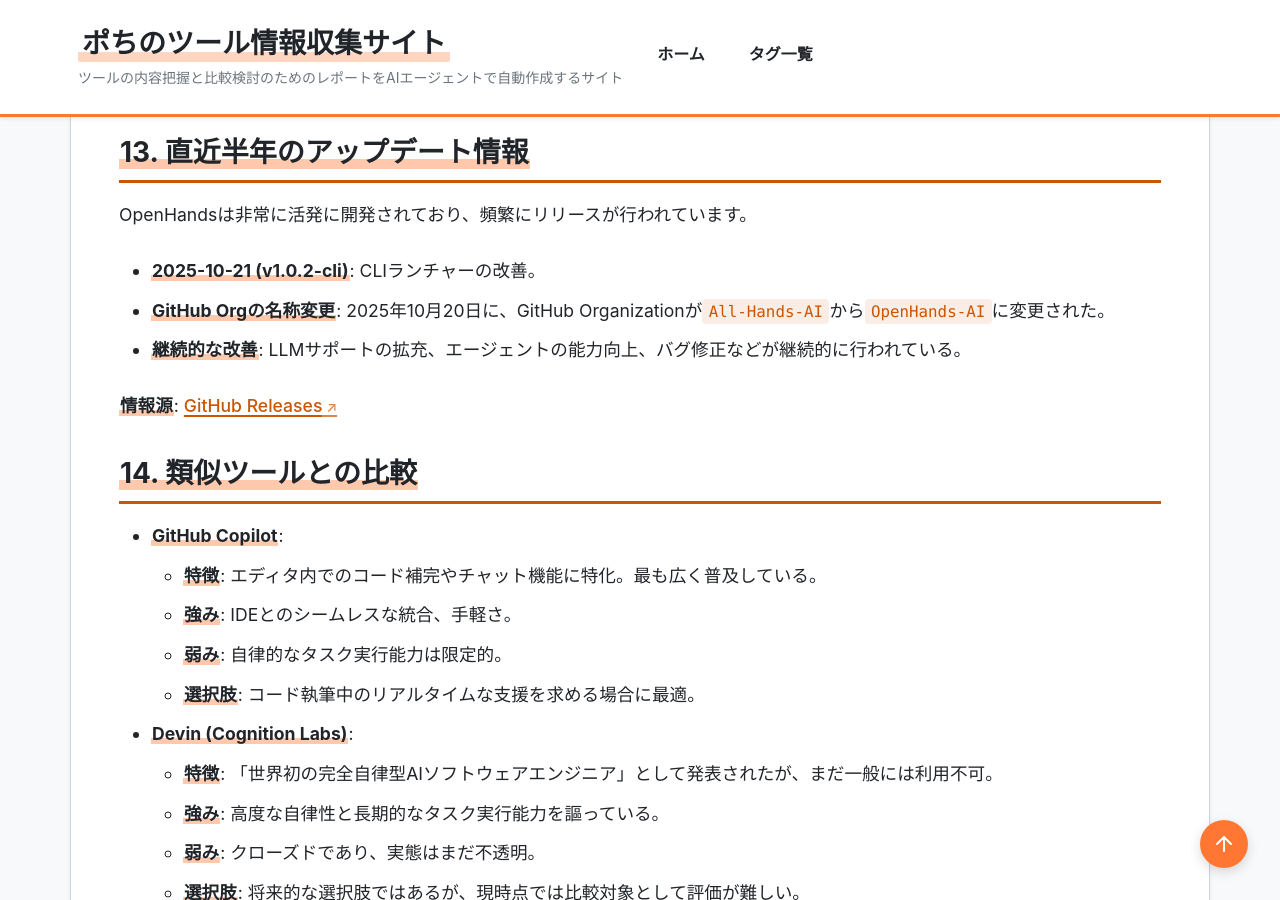
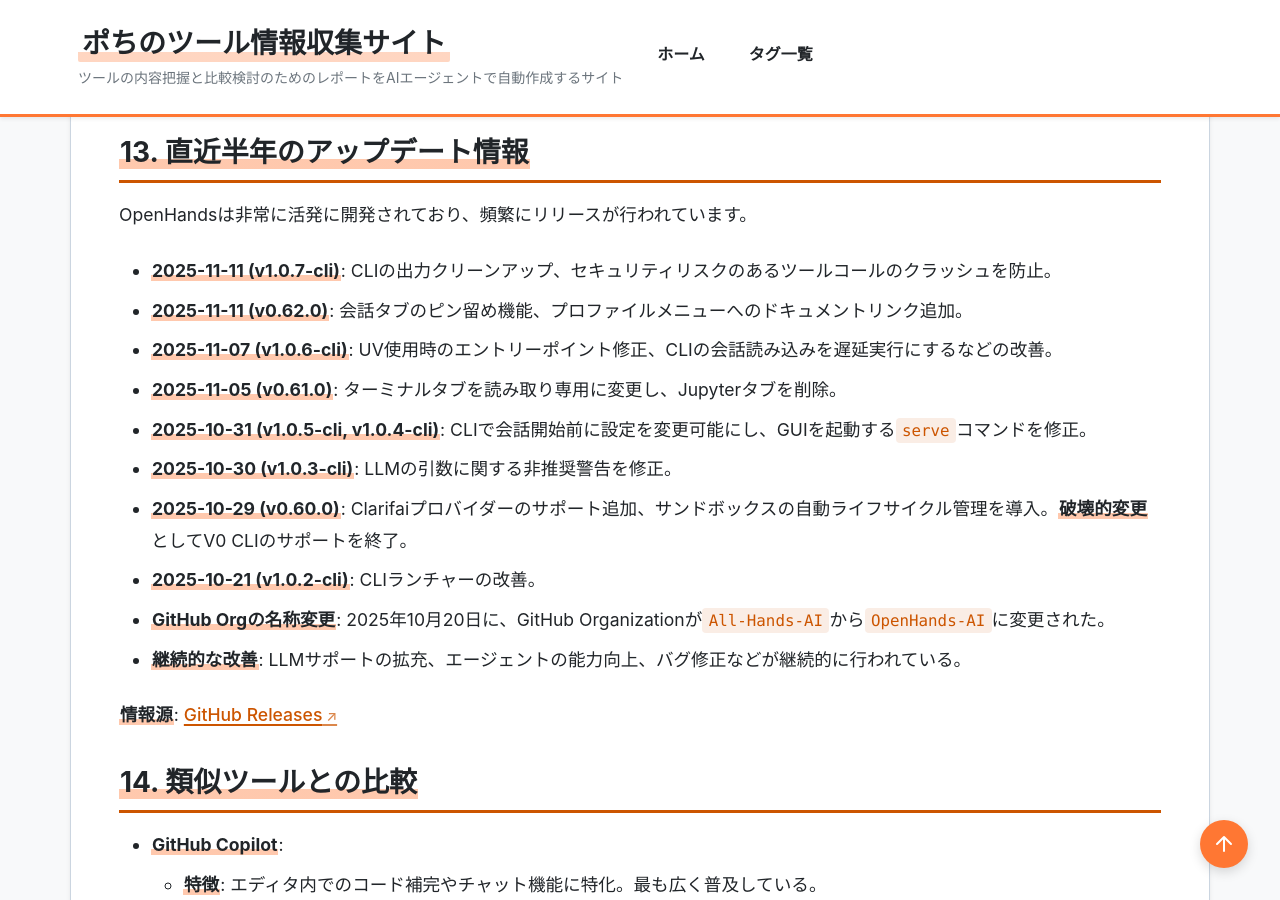
Before and after one commit to aegisfleet/tool-survey-report, a Jekyll site: the page built from _reports/openhands.md, in a window 1280 px wide and 900 px high, scrolled down 6570 px. Built offline with Jekyll 4.4.1, drawn with Linux system fonts in a browser that asks for light colours; some of the changed text lies outside the part shown.

Commit message:
feat: Update OpenHands report with latest information (#236)
Updated the OpenHands research report to reflect the latest releases and information as of 2025-12-10.

- Updated the 'last_updated' date to 2025-12-10.
- Added recent release information to the '直近半年のアップデート情報' section, covering updates from late October to November 2025.
- Verified the changes with a local Jekyll build and a Playwright script.

Co-authored-by: google-labs-jules[bot] <161369871+google-labs-jules[bot]@users.noreply.github.com>

```diff
--- a/_reports/openhands.md
+++ b/_reports/openhands.md
@@ -142,11 +142,18 @@ OpenHandsはオープンソースのため無料で利用可能ですが、す
 
 OpenHandsは非常に活発に開発されており、頻繁にリリースが行われています。
 
+*   **2025-11-11 (v1.0.7-cli)**: CLIの出力クリーンアップ、セキュリティリスクのあるツールコールのクラッシュを防止。
+*   **2025-11-11 (v0.62.0)**: 会話タブのピン留め機能、プロファイルメニューへのドキュメントリンク追加。
+*   **2025-11-07 (v1.0.6-cli)**: UV使用時のエントリーポイント修正、CLIの会話読み込みを遅延実行にするなどの改善。
+*   **2025-11-05 (v0.61.0)**: ターミナルタブを読み取り専用に変更し、Jupyterタブを削除。
+*   **2025-10-31 (v1.0.5-cli, v1.0.4-cli)**: CLIで会話開始前に設定を変更可能にし、GUIを起動する`serve`コマンドを修正。
+*   **2025-10-30 (v1.0.3-cli)**: LLMの引数に関する非推奨警告を修正。
+*   **2025-10-29 (v0.60.0)**: Clarifaiプロバイダーのサポート追加、サンドボックスの自動ライフサイクル管理を導入。**破壊的変更**としてV0 CLIのサポートを終了。
 *   **2025-10-21 (v1.0.2-cli)**: CLIランチャーの改善。
 *   **GitHub Orgの名称変更**: 2025年10月20日に、GitHub Organizationが`All-Hands-AI`から`OpenHands-AI`に変更された。
 *   **継続的な改善**: LLMサポートの拡充、エージェントの能力向上、バグ修正などが継続的に行われている。
 
-**情報源**: [GitHub Releases](https://github.com/OpenHands-AI/OpenHands/releases)
+**情報源**: [GitHub Releases](https://github.com/OpenHands/OpenHands/releases)
 
 ## **14. 類似ツールとの比較**
 
```
Also changed, not shown: other parts of _reports/openhands.md (+1 -1 lines).
